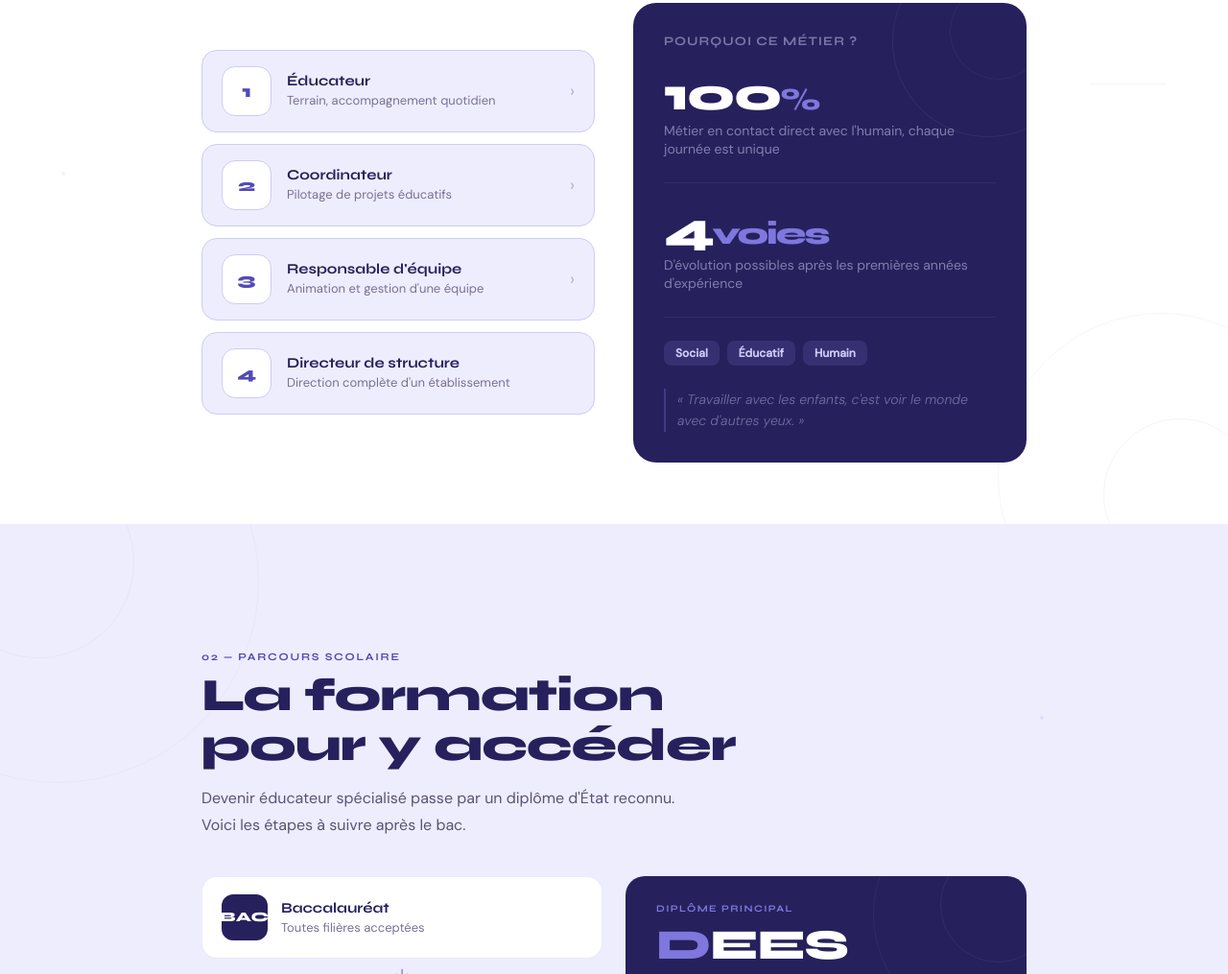
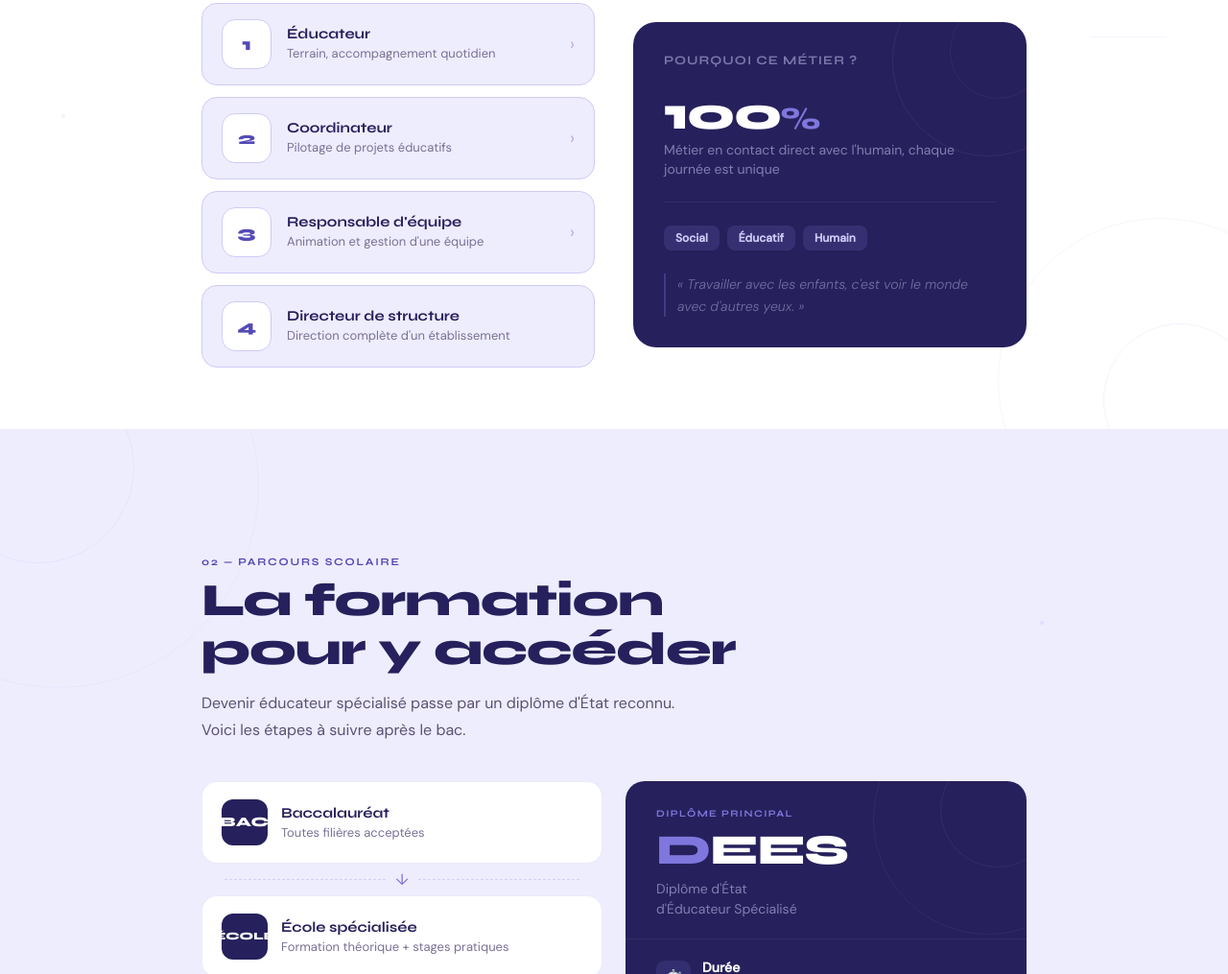
Before and after one commit to rachadielias-png/Presentation, a plain HTML site: page index.html in a window 1280 px wide. Shown: the part 1174-2189 px from the top of the page at 96% size. Drawn offline with Linux system fonts and the light colour scheme.

Commit message:
index.html

```diff
--- a/index.html
+++ b/index.html
@@ -534,11 +534,6 @@
             <div class="evo-kpi-lbl">Métier en contact direct avec l'humain, chaque journée est unique</div>
           </div>
           <div class="evo-sep"></div>
-          <div class="evo-kpi">
-            <div class="evo-kpi-val">4<span>voies</span></div>
-            <div class="evo-kpi-lbl">D'évolution possibles après les premières années d'expérience</div>
-          </div>
-          <div class="evo-sep"></div>
           <div class="evo-tags">
             <span class="evo-tag">Social</span>
             <span class="evo-tag">Éducatif</span>
```
